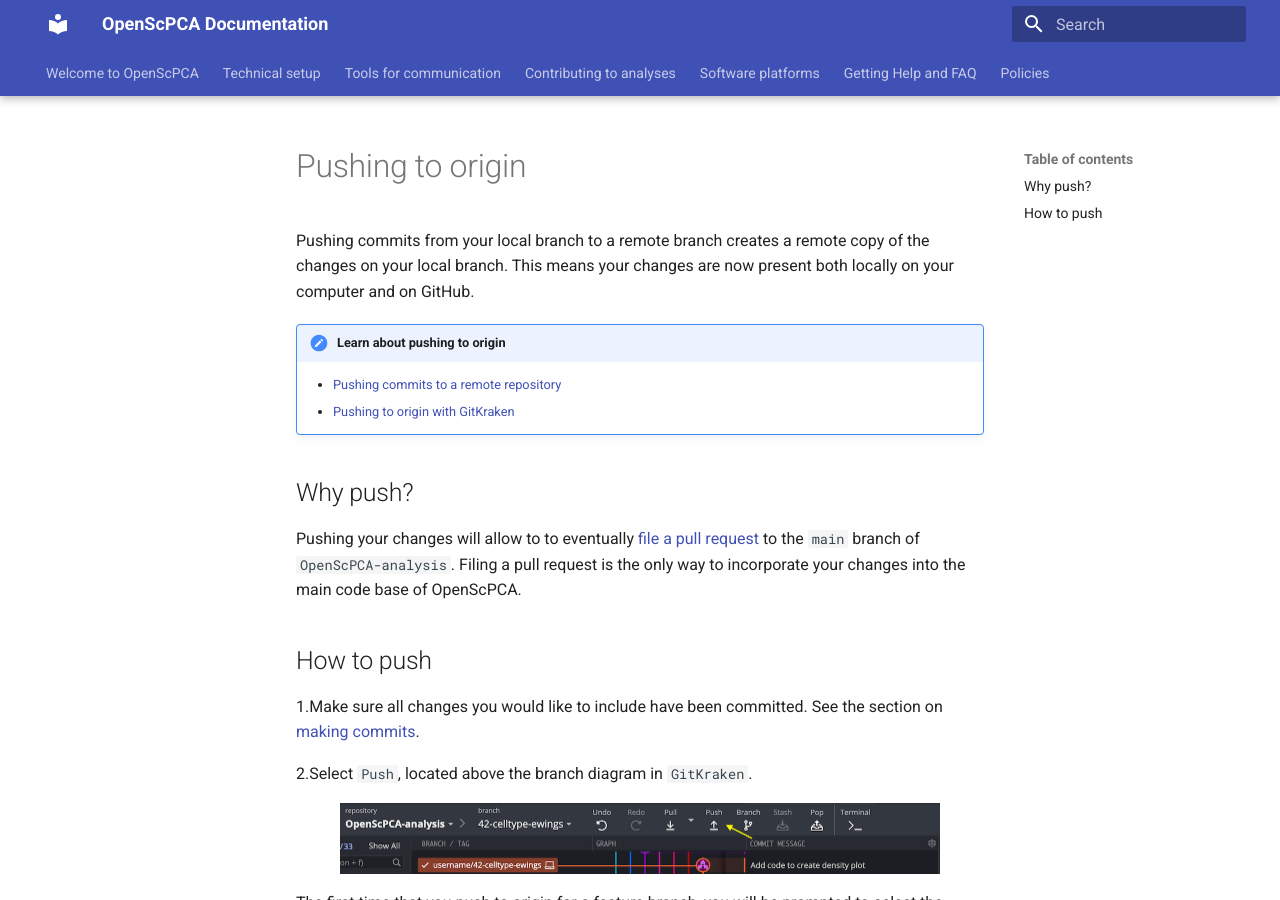
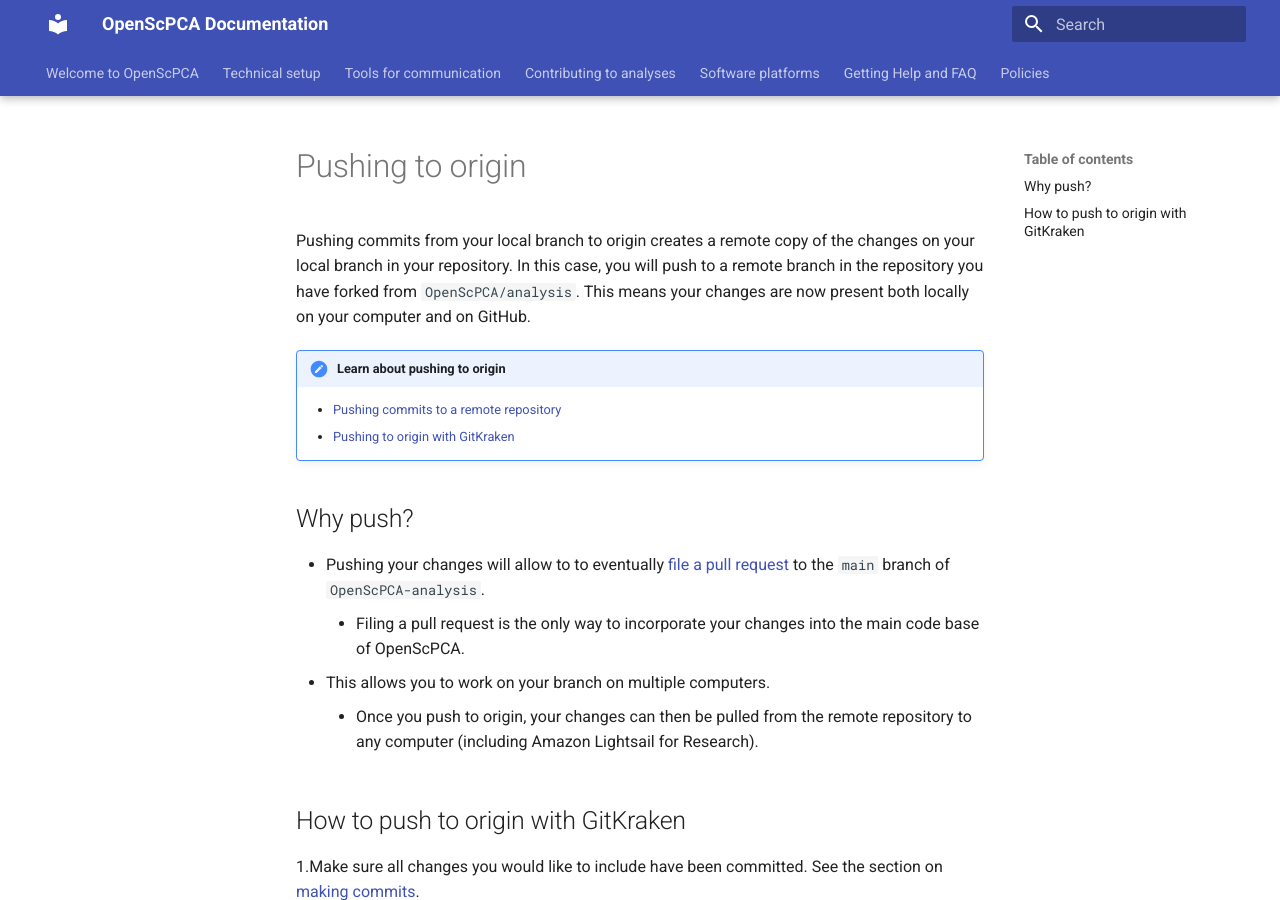
Before and after one commit to AlexsLemonade/OpenScPCA-analysis, an MkDocs documentation site: the page built from docs/contributing-to-analyses/working-with-git/push-to-origin.md, in a window 1280 px wide and 900 px high. Built offline with MkDocs 1.6.1 and Material for MkDocs 9.7.7, drawn with Linux system fonts in a browser that asks for light colours; some of the changed text lies outside the part shown.

Commit message:
add bullets and note about when to push

```diff
--- a/docs/contributing-to-analyses/working-with-git/push-to-origin.md
+++ b/docs/contributing-to-analyses/working-with-git/push-to-origin.md
@@ -1,6 +1,7 @@
 # Pushing to origin
 
-Pushing commits from your local branch to a remote branch creates a remote copy of the changes on your local branch.
+Pushing commits from your local branch to origin creates a remote copy of the changes on your local branch in your repository.
+In this case, you will push to a remote branch in the repository you have forked from `OpenScPCA/analysis`.
 This means your changes are now present both locally on your computer and on GitHub.
 
 !!! note "Learn about pushing to origin"
@@ -10,11 +11,13 @@
 
 ## Why push?
 
-Pushing your changes will allow to to eventually [file a pull request](STUB-LINK) to the `main` branch of `OpenScPCA-analysis`.
-Filing a pull request is the only way to incorporate your changes into the main code base of OpenScPCA.
+- Pushing your changes will allow to to eventually [file a pull request](STUB-LINK) to the `main` branch of `OpenScPCA-analysis`.
+    - Filing a pull request is the only way to incorporate your changes into the main code base of OpenScPCA.
+- This allows you to work on your branch on multiple computers.
+    - Once you push to origin, your changes can then be pulled from the remote repository to any computer (including Amazon Lightsail for Research).
 
 
-## How to push
+## How to push to origin with GitKraken
 
 1.Make sure all changes you would like to include have been committed.
 See the section on [making commits](./making-commits.md).
@@ -51,8 +54,11 @@
     ![Sync local and remote branches](../../img/push-to-origin-4.png){width="600"}
 </figure>
 
-4.If more changes are needed, commit those changes, and then select `Push` to push to origin.
+4.If/when you make more changes, commit those changes, and then select `Push` to push to origin.
 
 Because you have already set the remote branch, changes will automatically be pushed to that remote branch using the `Push` button, with no further prompts from GitKraken.
 
+Note that you do not need to push to origin for every commit that you make.
+We recommending pushing any commits you have made at the completion of a coding session.
+
 Congratulations, you have now synced your local changes with a remote branch!
```
